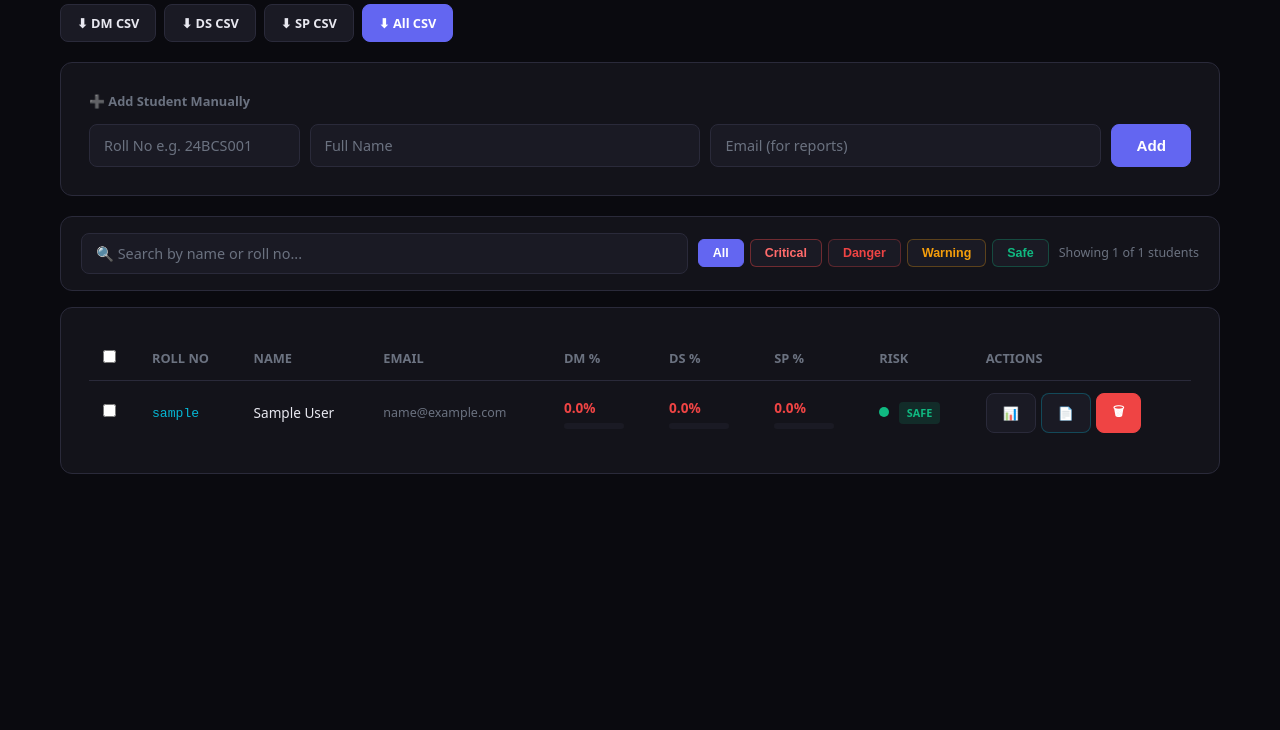
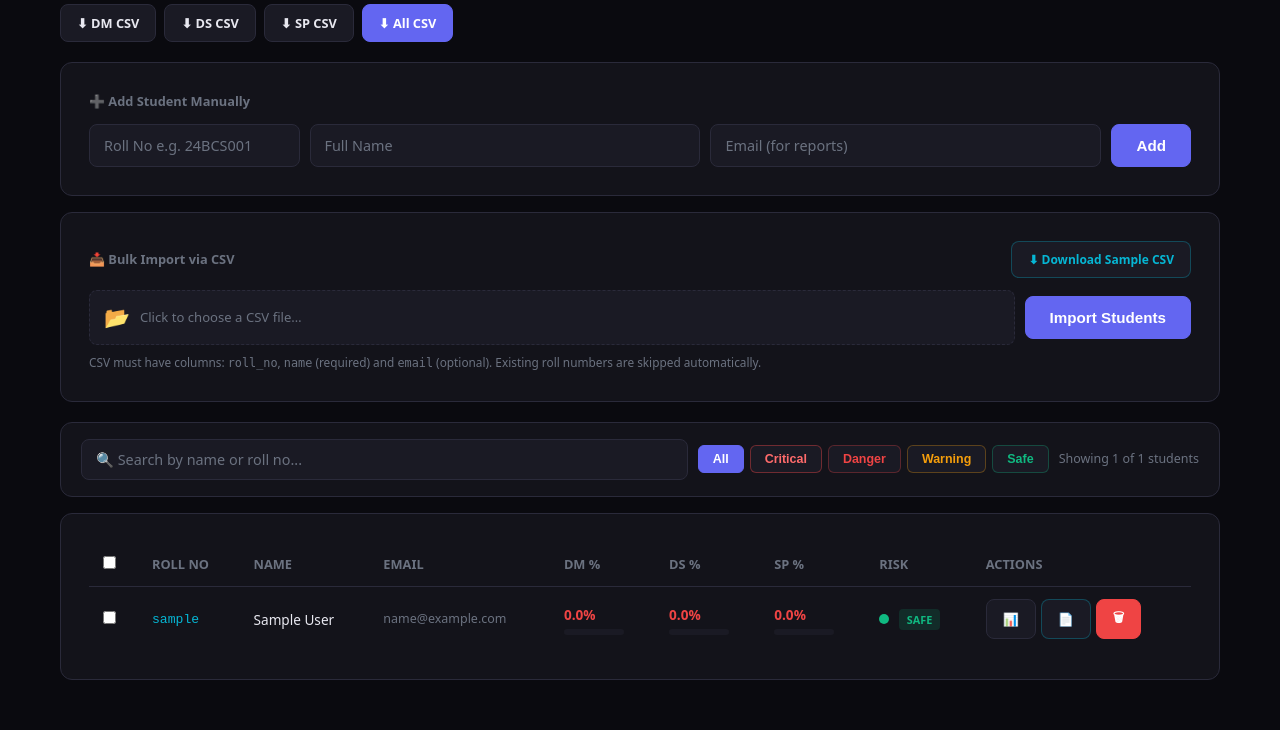
Before and after one commit to AyushKumar200305/qr-attendance-system, a Flask app: page /teacher/students in a window 1280 px wide. Shown: the part 203-933 px from the top of the page. Before the commit the page ends 677 px from the top, so only its background shows below. Run offline with Flask 3, Linux system fonts and the light colour scheme; the visitor is signed in with stand-in values (Sample User, id 1); data comes from the database, SQL or seed files in the repository; data that the repository does not hold is empty.

Commit message:
Add ability for teachers to import students in bulk via CSV
Introduces a new route `/teacher/students/bulk-import` for POST requests handling CSV file uploads and a new route `/teacher/students/sample-csv` to download a sample CSV file. Updates `templates/all_students.html` to include a UI section for bulk CSV import, featuring a file upload input, a download sample CSV button, and an import button that enables after a file is selected. Adds JavaScript function `updateLabel` to manage the file input's label and button state.

Replit-Commit-Author: Agent
Replit-Commit-Session-Id: e8ec84da-fbda-48ed-845f-2f5c85d0e586
Replit-Commit-Checkpoint-Type: full_checkpoint
Replit-Commit-Event-Id: 50f022ef-9c54-4503-b364-3f1102a76cd5
Replit-Commit-Screenshot-Url: https://storage.googleapis.com/screenshot-production-us-central1/9f90ed78-94a5-45a9-8594-386b3ad7092f/e8ec84da-fbda-48ed-845f-2f5c85d0e586/BF0WUjV
Replit-Helium-Checkpoint-Created: true

```diff
--- a/app.py
+++ b/app.py
@@ -917,6 +917,67 @@ def delete_student_route(student_id):
     flash('Student deleted.','success')
     return redirect(url_for('all_students'))
 
+@app.route('/teacher/students/sample-csv')
+@teacher_required
+def sample_csv():
+    sample = "roll_no,name,email\n24BCS001,Alice Johnson,alice@example.com\n24BCS002,Bob Smith,bob@example.com\n24BCS003,Carol White,\n"
+    resp = make_response(sample)
+    resp.headers['Content-Type']        = 'text/csv'
+    resp.headers['Content-Disposition'] = 'attachment; filename=sample_students.csv'
+    return resp
+
+
+@app.route('/teacher/students/bulk-import', methods=['POST'])
+@teacher_required
+def bulk_import():
+    f = request.files.get('csv_file')
+    if not f or not f.filename.lower().endswith('.csv'):
+        flash('Please upload a valid CSV file.', 'danger')
+        return redirect(url_for('all_students'))
+
+    try:
+        import csv as csv_mod
+        stream   = f.stream.read().decode('utf-8-sig')
+        reader   = csv_mod.DictReader(stream.splitlines())
+
+        # Normalise headers — strip spaces and lowercase
+        headers  = [h.strip().lower().replace(' ', '_') for h in (reader.fieldnames or [])]
+
+        if 'roll_no' not in headers or 'name' not in headers:
+            flash('CSV must have columns: roll_no, name (and optionally email).', 'danger')
+            return redirect(url_for('all_students'))
+
+        added = skipped = errors = 0
+        for raw_row in reader:
+            row = {h.strip().lower().replace(' ', '_'): v.strip() for h, v in raw_row.items()}
+            roll  = row.get('roll_no', '').strip().upper()
+            name  = row.get('name', '').strip()
+            email = row.get('email', '').strip()
+
+            if not roll or not name:
+                errors += 1
+                continue
+
+            existing = get_student_by_roll(roll)
+            if existing:
+                skipped += 1
+                continue
+
+            get_or_create_student(roll, name, email=email)
+            added += 1
+
+        parts = []
+        if added:   parts.append(f'{added} student{"s" if added!=1 else ""} imported')
+        if skipped: parts.append(f'{skipped} already existed (skipped)')
+        if errors:  parts.append(f'{errors} row{"s" if errors!=1 else ""} skipped (missing roll/name)')
+        flash('. '.join(parts) + '.', 'success' if added else 'warning')
+
+    except Exception as e:
+        flash(f'Import failed: {e}', 'danger')
+
+    return redirect(url_for('all_students'))
+
+
 @app.route('/teacher/students/bulk-delete', methods=['POST'])
 @teacher_required
 def bulk_delete():
--- a/templates/all_students.html
+++ b/templates/all_students.html
@@ -17,7 +17,7 @@
 </div>
 
 <!-- ADD STUDENT -->
-<div class="card" style="margin-bottom:20px;">
+<div class="card" style="margin-bottom:16px;">
   <div style="font-size:.8rem;font-weight:700;color:var(--muted);margin-bottom:12px;">➕ Add Student Manually</div>
   <form method="POST" action="{{ url_for('add_student') }}">
     <div style="display:flex;gap:10px;flex-wrap:wrap;">
@@ -26,6 +26,34 @@
       <input name="name" placeholder="Full Name" style="flex:2;min-width:140px;"/>
       <input name="email" type="email" placeholder="Email (for reports)" style="flex:2;min-width:160px;"/>
       <button type="submit" class="btn btn-p" style="flex-shrink:0;">Add</button>
+    </div>
+  </form>
+</div>
+
+<!-- BULK CSV IMPORT -->
+<div class="card" style="margin-bottom:20px;">
+  <div style="display:flex;align-items:center;justify-content:space-between;flex-wrap:wrap;gap:8px;margin-bottom:12px;">
+    <div style="font-size:.8rem;font-weight:700;color:var(--muted);">📥 Bulk Import via CSV</div>
+    <a href="{{ url_for('sample_csv') }}" class="btn btn-s" style="color:var(--a2);border-color:rgba(6,182,212,.3);font-size:.75rem;">
+      ⬇ Download Sample CSV
+    </a>
+  </div>
+  <form method="POST" action="{{ url_for('bulk_import') }}" enctype="multipart/form-data" id="import-form">
+    <div style="display:flex;gap:10px;flex-wrap:wrap;align-items:center;">
+      <label id="csv-label" style="flex:1;min-width:220px;display:flex;align-items:center;gap:10px;
+             background:var(--surf2);border:1px dashed var(--border);border-radius:8px;
+             padding:10px 14px;cursor:pointer;transition:border-color .2s;"
+             onmouseover="this.style.borderColor='var(--accent)'" onmouseout="this.style.borderColor='var(--border)'">
+        <span style="font-size:1.3rem;">📂</span>
+        <span id="csv-label-text" style="font-size:.82rem;color:var(--muted);">Click to choose a CSV file…</span>
+        <input type="file" name="csv_file" id="csv-input" accept=".csv"
+               style="display:none;" onchange="updateLabel(this)"/>
+      </label>
+      <button type="submit" class="btn btn-p" style="flex-shrink:0;" id="import-btn" disabled>Import Students</button>
+    </div>
+    <div style="margin-top:8px;font-size:.74rem;color:var(--muted);">
+      CSV must have columns: <code>roll_no</code>, <code>name</code> (required) and <code>email</code> (optional).
+      Existing roll numbers are skipped automatically.
     </div>
   </form>
 </div>
@@ -181,6 +209,19 @@ function bulkDelete() {
   });
 }
 
+function updateLabel(input) {
+  const btn = document.getElementById('import-btn');
+  if (input.files && input.files[0]) {
+    document.getElementById('csv-label-text').textContent = input.files[0].name;
+    document.getElementById('csv-label-text').style.color = 'var(--text)';
+    btn.disabled = false;
+  } else {
+    document.getElementById('csv-label-text').textContent = 'Click to choose a CSV file…';
+    document.getElementById('csv-label-text').style.color = 'var(--muted)';
+    btn.disabled = true;
+  }
+}
+
 // Init count
 window.addEventListener('DOMContentLoaded', () => {
   const rows = document.querySelectorAll('#student-table tbody tr');
```
